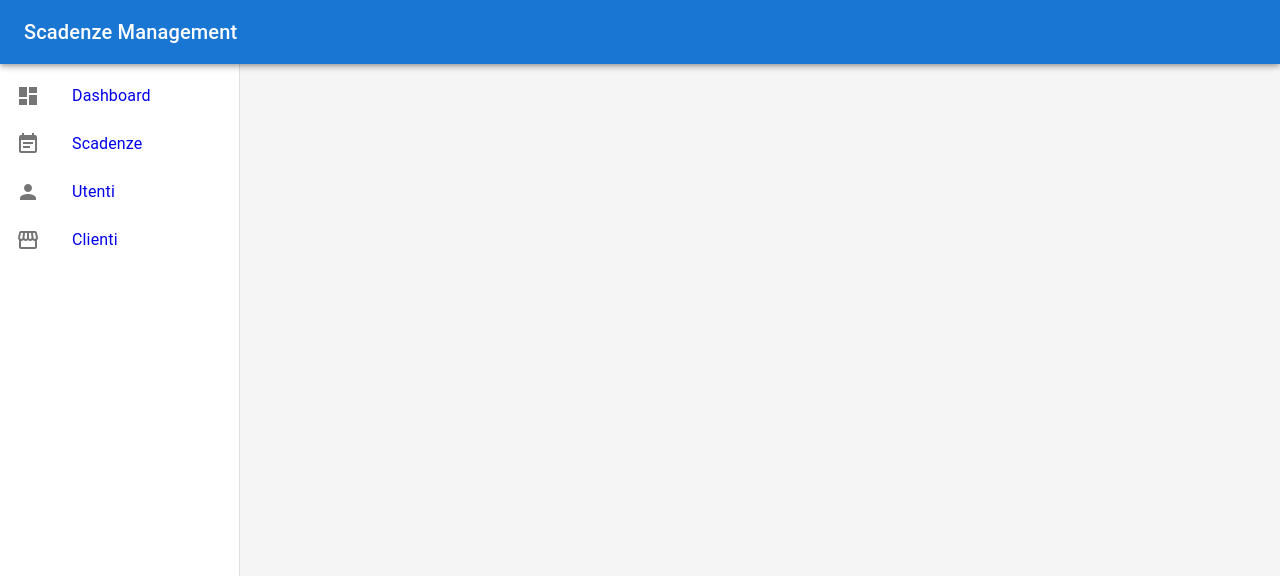
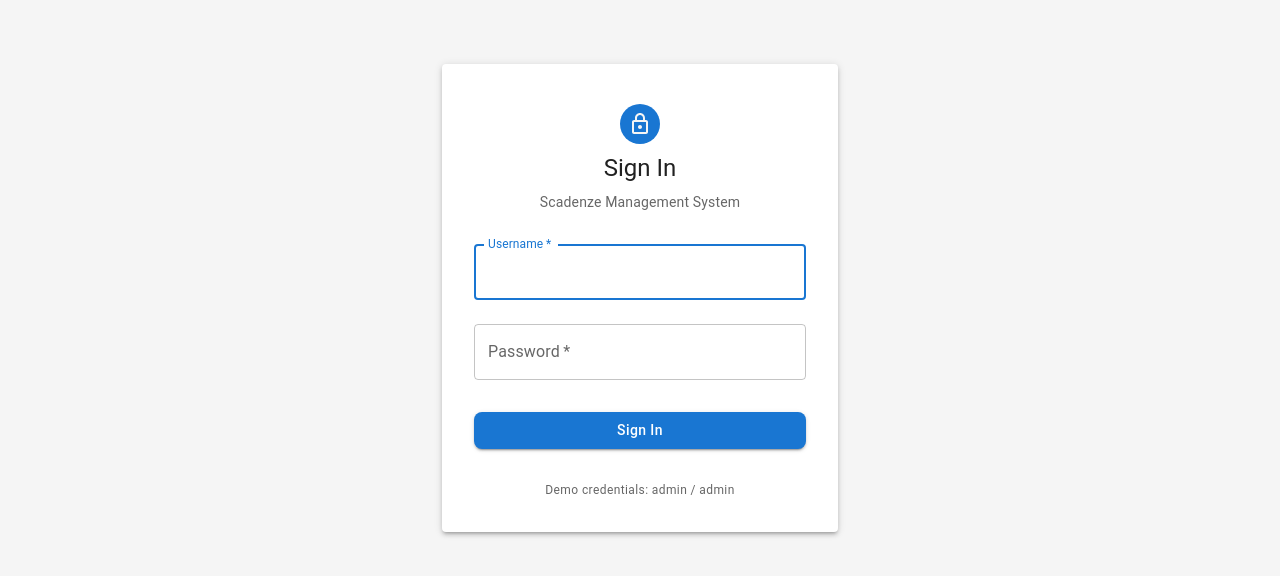
Before and after one commit to webinadvance/studiomar_nextjs, a React (Vite) app in the folder frontend/: page /login in a window 1280 px wide. Shown: the top 576 px of the page. Built offline with nearby package versions, Linux system fonts and the light colour scheme; no server answers.

Commit message:
feat: implement authentication flow with login, logout, and protected routes

```diff
--- a/frontend/src/App.tsx
+++ b/frontend/src/App.tsx
@@ -1,26 +1,66 @@
 import { BrowserRouter as Router, Routes, Route } from 'react-router-dom';
 import { QueryClientProvider, QueryClient } from '@tanstack/react-query';
+import { AuthProvider } from './context/AuthContext';
 import Layout from './components/layout/Layout';
+import ProtectedRoute from './components/auth/ProtectedRoute';
 import Dashboard from './pages/Dashboard';
 import UtentiPage from './pages/UtentiPage';
 import ClientiPage from './pages/ClientiPage';
 import ScadenzePage from './pages/ScadenzePage';
+import LoginPage from './pages/LoginPage';
 
 const queryClient = new QueryClient();
 
 function App() {
   return (
     <QueryClientProvider client={queryClient}>
-      <Router>
-        <Layout>
+      <AuthProvider>
+        <Router>
           <Routes>
-            <Route path="/" element={<Dashboard />} />
-            <Route path="/utenti" element={<UtentiPage />} />
-            <Route path="/clienti" element={<ClientiPage />} />
-            <Route path="/scadenze" element={<ScadenzePage />} />
+            <Route path="/login" element={<LoginPage />} />
+            <Route
+              path="/"
+              element={
+                <ProtectedRoute>
+                  <Layout>
+                    <Dashboard />
+                  </Layout>
+                </ProtectedRoute>
+              }
+            />
+            <Route
+              path="/utenti"
+              element={
+                <ProtectedRoute>
+                  <Layout>
+                    <UtentiPage />
+                  </Layout>
+                </ProtectedRoute>
+              }
+            />
+            <Route
+              path="/clienti"
+              element={
+                <ProtectedRoute>
+                  <Layout>
+                    <ClientiPage />
+                  </Layout>
+                </ProtectedRoute>
+              }
+            />
+            <Route
+              path="/scadenze"
+              element={
+                <ProtectedRoute>
+                  <Layout>
+                    <ScadenzePage />
+                  </Layout>
+                </ProtectedRoute>
+              }
+            />
           </Routes>
-        </Layout>
-      </Router>
+        </Router>
+      </AuthProvider>
     </QueryClientProvider>
   );
 }
--- /dev/null
+++ b/frontend/src/components/auth/ProtectedRoute.tsx
@@ -0,0 +1,32 @@
+import { Navigate } from 'react-router-dom';
+import { useAuth } from '../../context/AuthContext';
+import { CircularProgress, Box } from '@mui/material';
+
+interface ProtectedRouteProps {
+  children: React.ReactNode;
+}
+
+export default function ProtectedRoute({ children }: ProtectedRouteProps) {
+  const { isAuthenticated, isLoading } = useAuth();
+
+  if (isLoading) {
+    return (
+      <Box
+        sx={{
+          display: 'flex',
+          justifyContent: 'center',
+          alignItems: 'center',
+          height: '100vh',
+        }}
+      >
+        <CircularProgress />
+      </Box>
+    );
+  }
+
+  if (!isAuthenticated) {
+    return <Navigate to="/login" replace />;
+  }
+
+  return <>{children}</>;
+}
--- a/frontend/src/components/layout/Layout.tsx
+++ b/frontend/src/components/layout/Layout.tsx
@@ -1,13 +1,15 @@
 import { ReactNode, useState } from 'react';
-import { Box, Container, AppBar, Toolbar, Typography, Drawer, List, ListItem, ListItemText, ListItemIcon, IconButton } from '@mui/material';
-import { Link as RouterLink } from 'react-router-dom';
+import { Box, Container, AppBar, Toolbar, Typography, Drawer, List, ListItem, ListItemText, ListItemIcon, IconButton, Button } from '@mui/material';
+import { Link as RouterLink, useNavigate } from 'react-router-dom';
 import DashboardIcon from '@mui/icons-material/Dashboard';
 import StorefrontIcon from '@mui/icons-material/Storefront';
 import PersonIcon from '@mui/icons-material/Person';
 import EventNoteIcon from '@mui/icons-material/EventNote';
 import MenuIcon from '@mui/icons-material/Menu';
+import LogoutIcon from '@mui/icons-material/Logout';
 import { useTheme } from '@mui/material/styles';
 import useMediaQuery from '@mui/material/useMediaQuery';
+import { useAuth } from '../../context/AuthContext';
 
 const drawerWidth = 240;
 
@@ -19,9 +21,16 @@ function Layout({ children }: LayoutProps) {
   const [mobileOpen, setMobileOpen] = useState(false);
   const theme = useTheme();
   const isMobile = useMediaQuery(theme.breakpoints.down('sm'));
+  const { logout, username } = useAuth();
+  const navigate = useNavigate();
 
   const handleDrawerToggle = () => {
     setMobileOpen(!mobileOpen);
+  };
+
+  const handleLogout = async () => {
+    await logout();
+    navigate('/login');
   };
 
   const drawerContent = (
@@ -65,6 +74,21 @@ function Layout({ children }: LayoutProps) {
           <Typography variant="h6" noWrap component="div" sx={{ flexGrow: 1, whiteSpace: 'nowrap', overflow: 'hidden', textOverflow: 'ellipsis' }}>
             Scadenze Management
           </Typography>
+          {username && (
+            <>
+              <Typography variant="body2" sx={{ mr: 2 }}>
+                {username}
+              </Typography>
+              <Button
+                color="inherit"
+                onClick={handleLogout}
+                startIcon={<LogoutIcon />}
+                size="small"
+              >
+                Logout
+              </Button>
+            </>
+          )}
         </Toolbar>
       </AppBar>
 
--- /dev/null
+++ b/frontend/src/context/AuthContext.tsx
@@ -0,0 +1,82 @@
+import React, { createContext, useContext, useState, useEffect, ReactNode } from 'react';
+import axios from 'axios';
+
+interface AuthContextType {
+  isAuthenticated: boolean;
+  username: string | null;
+  login: (username: string, password: string) => Promise<boolean>;
+  logout: () => Promise<void>;
+  isLoading: boolean;
+}
+
+const AuthContext = createContext<AuthContextType | undefined>(undefined);
+
+interface AuthProviderProps {
+  children: ReactNode;
+}
+
+export function AuthProvider({ children }: AuthProviderProps) {
+  const [isAuthenticated, setIsAuthenticated] = useState(false);
+  const [username, setUsername] = useState<string | null>(null);
+  const [isLoading, setIsLoading] = useState(true);
+
+  useEffect(() => {
+    checkAuthStatus();
+  }, []);
+
+  const checkAuthStatus = async () => {
+    try {
+      const response = await axios.get('/api/v1/auth/check', { withCredentials: true });
+      if (response.data.IsAuthenticated) {
+        setIsAuthenticated(true);
+        setUsername(response.data.Username);
+      }
+    } catch (error) {
+      setIsAuthenticated(false);
+      setUsername(null);
+    } finally {
+      setIsLoading(false);
+    }
+  };
+
+  const login = async (username: string, password: string): Promise<boolean> => {
+    try {
+      const response = await axios.post('/api/v1/auth/login',
+        { Username: username, Password: password },
+        { withCredentials: true }
+      );
+
+      if (response.data.Success) {
+        setIsAuthenticated(true);
+        setUsername(username);
+        return true;
+      }
+      return false;
+    } catch (error) {
+      return false;
+    }
+  };
+
+  const logout = async (): Promise<void> => {
+    try {
+      await axios.post('/api/v1/auth/logout', {}, { withCredentials: true });
+    } finally {
+      setIsAuthenticated(false);
+      setUsername(null);
+    }
+  };
+
+  return (
+    <AuthContext.Provider value={{ isAuthenticated, username, login, logout, isLoading }}>
+      {children}
+    </AuthContext.Provider>
+  );
+}
+
+export function useAuth() {
+  const context = useContext(AuthContext);
+  if (context === undefined) {
+    throw new Error('useAuth must be used within an AuthProvider');
+  }
+  return context;
+}
--- /dev/null
+++ b/frontend/src/pages/LoginPage.tsx
@@ -0,0 +1,126 @@
+import { useState } from 'react';
+import { useNavigate } from 'react-router-dom';
+import {
+  Box,
+  Paper,
+  TextField,
+  Button,
+  Typography,
+  Container,
+  Alert,
+  Avatar,
+  CssBaseline,
+} from '@mui/material';
+import LockOutlinedIcon from '@mui/icons-material/LockOutlined';
+import { useAuth } from '../context/AuthContext';
+
+export default function LoginPage() {
+  const [username, setUsername] = useState('');
+  const [password, setPassword] = useState('');
+  const [error, setError] = useState('');
+  const [isLoading, setIsLoading] = useState(false);
+  const { login } = useAuth();
+  const navigate = useNavigate();
+
+  const handleSubmit = async (e: React.FormEvent) => {
+    e.preventDefault();
+    setError('');
+    setIsLoading(true);
+
+    try {
+      const success = await login(username, password);
+      if (success) {
+        navigate('/');
+      } else {
+        setError('Invalid username or password');
+      }
+    } catch (err) {
+      setError('An error occurred during login');
+    } finally {
+      setIsLoading(false);
+    }
+  };
+
+  return (
+    <Container component="main" maxWidth="xs">
+      <CssBaseline />
+      <Box
+        sx={{
+          marginTop: 8,
+          display: 'flex',
+          flexDirection: 'column',
+          alignItems: 'center',
+        }}
+      >
+        <Paper
+          elevation={3}
+          sx={{
+            padding: 4,
+            display: 'flex',
+            flexDirection: 'column',
+            alignItems: 'center',
+            width: '100%',
+          }}
+        >
+          <Avatar sx={{ m: 1, bgcolor: 'primary.main' }}>
+            <LockOutlinedIcon />
+          </Avatar>
+          <Typography component="h1" variant="h5">
+            Sign In
+          </Typography>
+          <Typography variant="body2" color="text.secondary" sx={{ mt: 1, mb: 2 }}>
+            Scadenze Management System
+          </Typography>
+
+          {error && (
+            <Alert severity="error" sx={{ width: '100%', mb: 2 }}>
+              {error}
+            </Alert>
+          )}
+
+          <Box component="form" onSubmit={handleSubmit} sx={{ width: '100%' }}>
+            <TextField
+              margin="normal"
+              required
+              fullWidth
+              id="username"
+              label="Username"
+              name="username"
+              autoComplete="username"
+              autoFocus
+              value={username}
+              onChange={(e) => setUsername(e.target.value)}
+              disabled={isLoading}
+            />
+            <TextField
+              margin="normal"
+              required
+              fullWidth
+              name="password"
+              label="Password"
+              type="password"
+              id="password"
+              autoComplete="current-password"
+              value={password}
+              onChange={(e) => setPassword(e.target.value)}
+              disabled={isLoading}
+            />
+            <Button
+              type="submit"
+              fullWidth
+              variant="contained"
+              sx={{ mt: 3, mb: 2 }}
+              disabled={isLoading}
+            >
+              {isLoading ? 'Signing in...' : 'Sign In'}
+            </Button>
+          </Box>
+
+          <Typography variant="caption" color="text.secondary" sx={{ mt: 2 }}>
+            Demo credentials: admin / admin
+          </Typography>
+        </Paper>
+      </Box>
+    </Container>
+  );
+}
```
Also changed, not shown: 2 other files (tests, documents, lock files or other folders).
